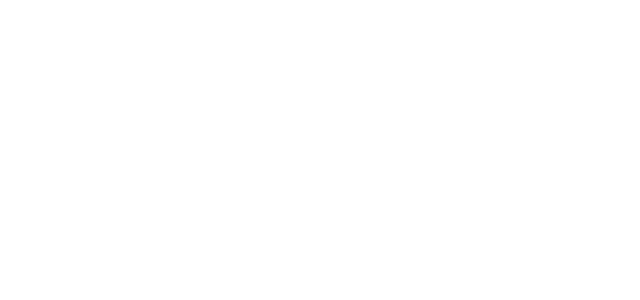
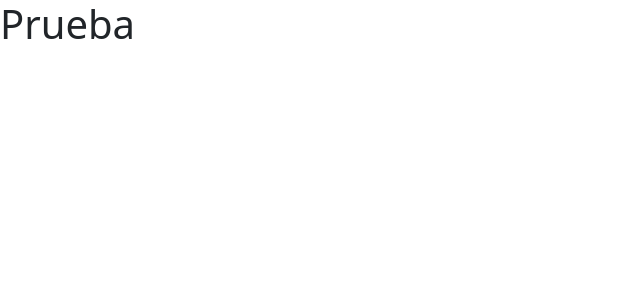
Before and after one commit to Oegh/pandora-front-end, an Angular app: page / in a window 1280 px wide. Shown: the top 300 px of the page, without its empty margins (0-640 px from the left). Built offline with nearby package versions, Linux system fonts and the light colour scheme.

Commit message:
Test Commit

```diff
--- a/src/app/app.component.html
+++ b/src/app/app.component.html
@@ -1,2 +1,4 @@
 <router-outlet>
 </router-outlet>
+
+<h1>Prueba</h1>
```
